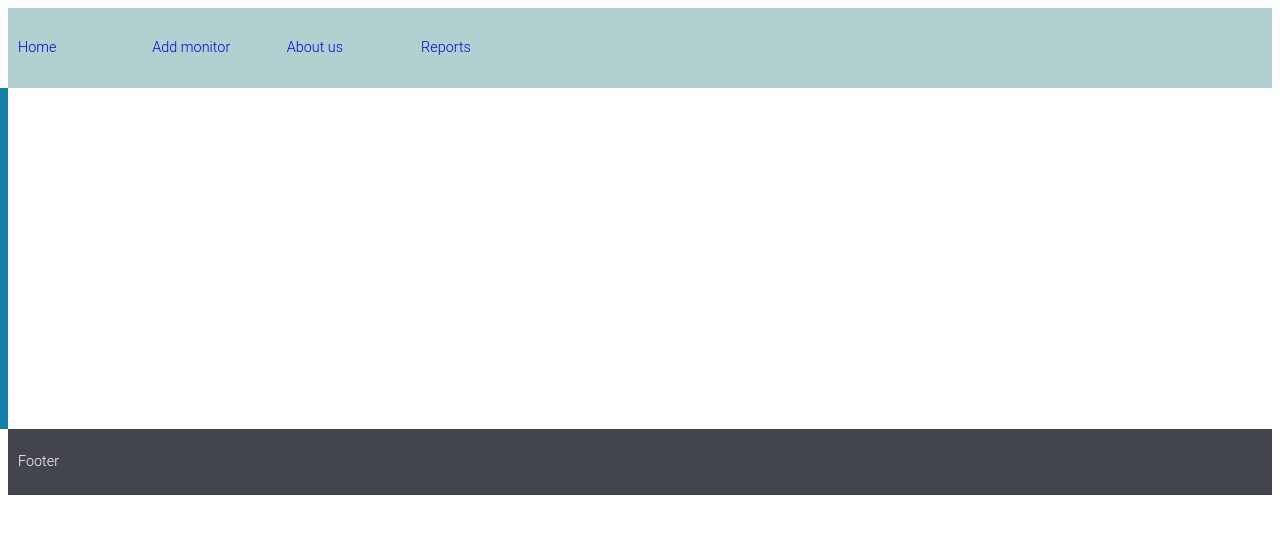
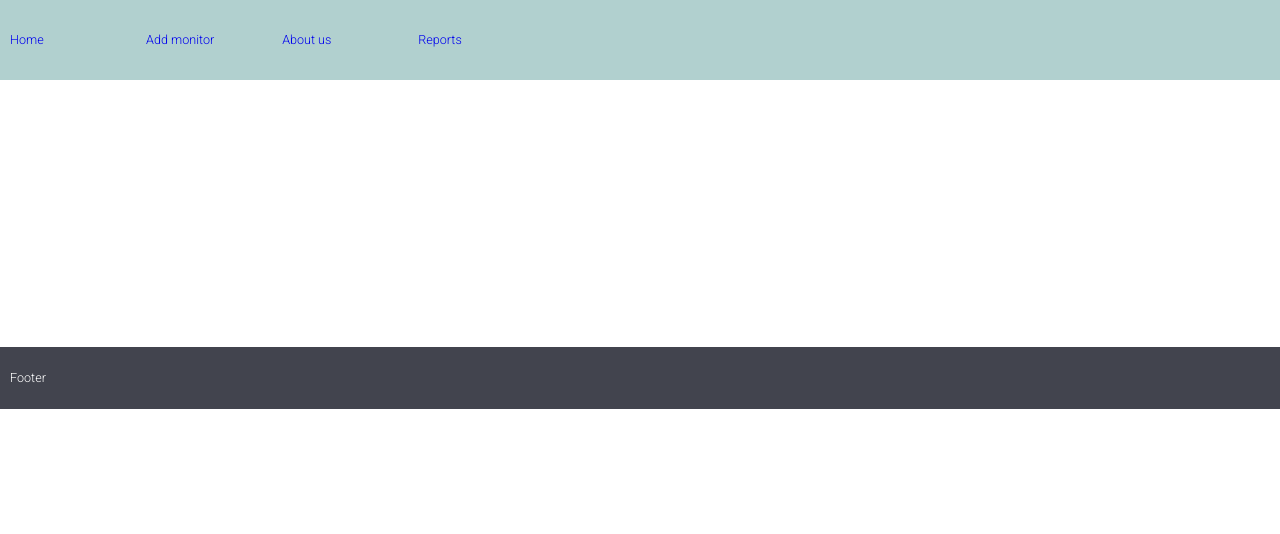
Before and after one commit to Majid1990/bina, an Angular app: page / in a window 1280 px wide. Shown: the top 534 px of the page. Built offline with nearby package versions, Linux system fonts and the light colour scheme.

Commit message:
Mat form & mat select added

```diff
--- a/angular.json
+++ b/angular.json
@@ -31,6 +31,7 @@
               "src/assets"
             ],
             "styles": [
+              "./node_modules/@angular/material/prebuilt-themes/indigo-pink.css",
               "src/styles.scss"
             ],
             "scripts": []
@@ -99,6 +100,7 @@
               "src/assets"
             ],
             "styles": [
+              "./node_modules/@angular/material/prebuilt-themes/indigo-pink.css",
               "src/styles.scss"
             ],
             "scripts": []
--- a/package.json
+++ b/package.json
@@ -11,10 +11,12 @@
   "private": true,
   "dependencies": {
     "@angular/animations": "~13.1.0",
+    "@angular/cdk": "^13.3.9",
     "@angular/common": "~13.1.0",
     "@angular/compiler": "~13.1.0",
     "@angular/core": "~13.1.0",
     "@angular/forms": "~13.1.0",
+    "@angular/material": "^13.3.9",
     "@angular/platform-browser": "~13.1.0",
     "@angular/platform-browser-dynamic": "~13.1.0",
     "@angular/router": "~13.1.0",
--- a/src/app/add-monitor/add-monitor.component.html
+++ b/src/app/add-monitor/add-monitor.component.html
@@ -1 +1,23 @@
 <p>add-monitor works!</p>
+<mat-list role="list">
+  <mat-list-item role="listitem">Item 1</mat-list-item>
+  <mat-list-item role="listitem">Item 2</mat-list-item>
+  <mat-list-item role="listitem">Item 3</mat-list-item>
+
+
+
+  <mat-form-field appearance="fill">
+    <mat-label>Input</mat-label>
+    <input matInput>
+  </mat-form-field>
+  <mat-form-field appearance="fill">
+    <mat-label>Select</mat-label>
+    <mat-select>
+      <mat-option value="one">First option</mat-option>
+      <mat-option value="two">Second option</mat-option>
+    </mat-select>
+  </mat-form-field>
+  <mat-form-field appearance="fill">
+    <mat-label>Textarea</mat-label>
+    <textarea matInput></textarea>
+  </mat-form-field>
--- a/src/app/add-monitor/add-monitor.component.scss
+++ b/src/app/add-monitor/add-monitor.component.scss
@@ -0,0 +1,5 @@
+:host {
+    display: flex;
+    flex-direction: column;
+    align-items: flex-start;
+  }
--- a/src/app/add-monitor/add-monitor.component.ts
+++ b/src/app/add-monitor/add-monitor.component.ts
@@ -12,4 +12,8 @@ export class AddMonitorComponent implements OnInit {
   ngOnInit(): void {
   }
 
+  deviceSelected() {
+
+  }
+
 }
--- a/src/app/app.module.ts
+++ b/src/app/app.module.ts
@@ -1,6 +1,5 @@
 import { NgModule } from '@angular/core';
 import { BrowserModule } from '@angular/platform-browser';
-
 import { AppRoutingModule } from './app-routing.module';
 import { AppComponent } from './app.component';
 import { LayoutComponent } from './layout/layout.component';
--- a/src/index.html
+++ b/src/index.html
@@ -6,8 +6,11 @@
   <base href="/">
   <meta name="viewport" content="width=device-width, initial-scale=1">
   <link rel="icon" type="image/x-icon" href="favicon.ico">
+  <link rel="preconnect" href="https://fonts.gstatic.com">
+  <link href="https://fonts.googleapis.com/css2?family=Roboto:wght@300;400;500&display=swap" rel="stylesheet">
+  <link href="https://fonts.googleapis.com/icon?family=Material+Icons" rel="stylesheet">
 </head>
-<body>
+<body class="mat-typography">
   <app-root></app-root>
 </body>
 </html>
--- a/src/styles.scss
+++ b/src/styles.scss
@@ -1 +1,4 @@
 /* You can add global styles to this file, and also import other style files */
+
+html, body { height: 100%; }
+body { margin: 0; font-family: Roboto, "Helvetica Neue", sans-serif; }
```
Also changed, not shown: src/app/add-monitor/add-monitor/add-monitor.module.ts (+7 -3 lines), 1 other file (tests, documents, lock files or other folders).
